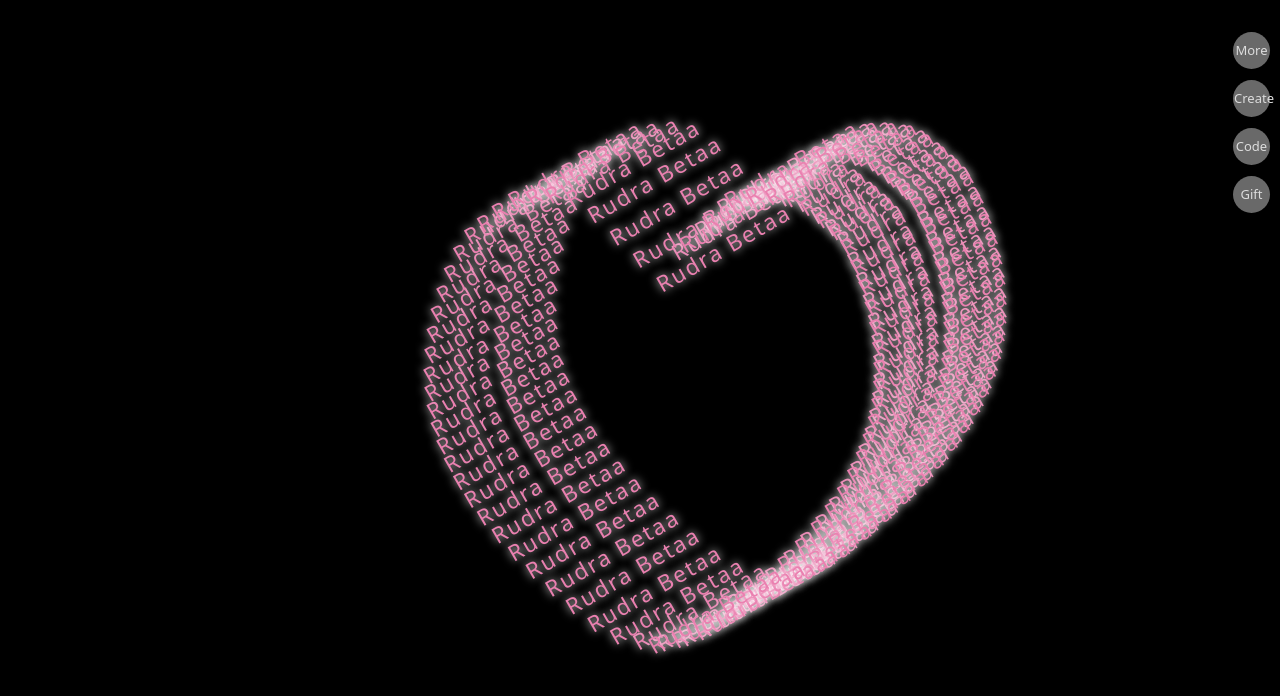
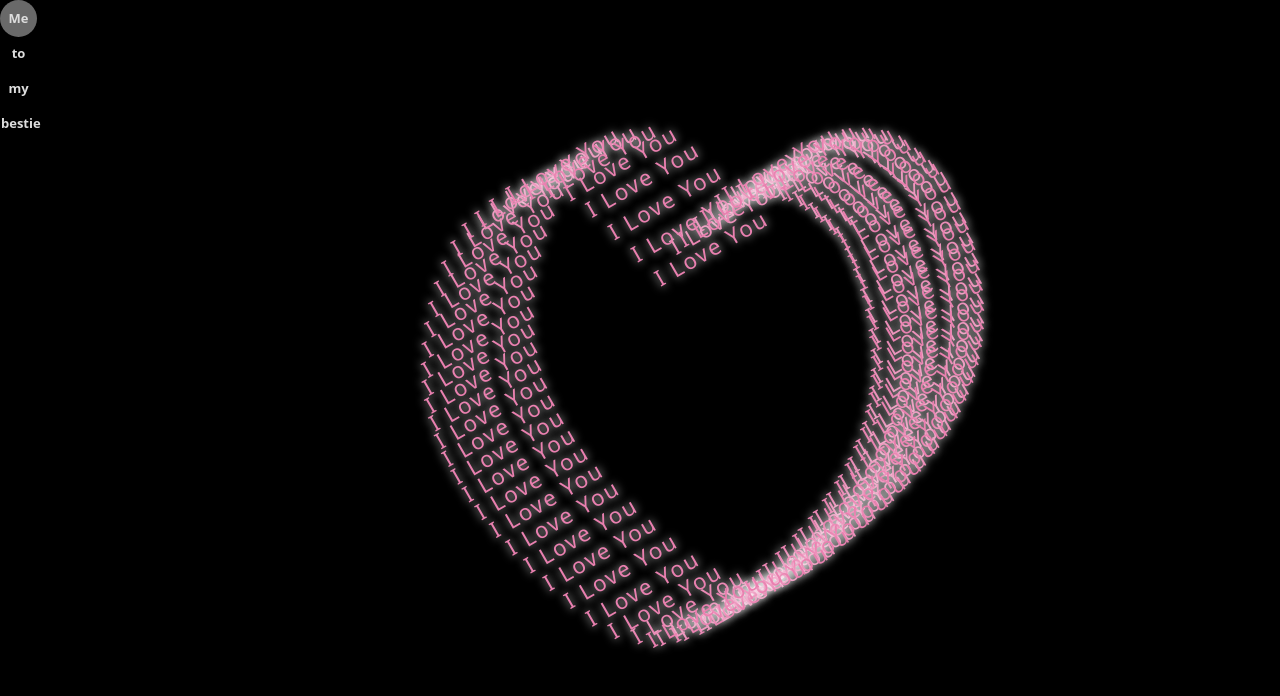
Before and after one commit to adityasingh701/xodx, a plain HTML site: page index.html in a window 1280 px wide. Drawn offline with Linux system fonts and the light colour scheme.

Commit message:
Update index.html

```diff
--- a/index.html
+++ b/index.html
@@ -2,7 +2,7 @@
 <html lang="en">
 <head>
   <meta charset="UTF-8" />
-  <title>Love Forever</title>
+  <title>NoThInG</title>
   <meta name="viewport" content="width=device-width, initial-scale=1" />
   <style>
     /* --- Base page --- */
@@ -14,27 +14,7 @@
       font-family: system-ui, -apple-system, "Segoe UI", Roboto, Arial, sans-serif;
     }
 
-    /* --- Quick links (translated) --- */
-    .quick-link {
-      position: fixed;
-      right: 10px;
-      width: 35px;
-      height: 35px;
-      z-index: 999;
-      background: #696969;
-      border-radius: 50%;
-      padding: 1px;
-      text-align: center;
-      color: #ddd;
-      text-decoration: none;
-      line-height: 35px;
-      font-size: 13px;
-      user-select: none;
-    }
-    .quick-link:nth-of-type(1) { top: 10%; }  /* Create */
-    .quick-link:nth-of-type(2) { top: 4%;  z-index: 998; }  /* More */
-    .quick-link:nth-of-type(3) { top: 16%; z-index: 997; }  /* Source Code */
-    .quick-link:nth-of-type(4) { top: 22%; z-index: 996; }  /* Gift */
+
 
     /* --- Love words --- */
     #ui .love {
@@ -56,6 +36,23 @@
   font-size: 1.4rem;
   text-shadow: 0 0 10px #fff;
 }
+    /* --- Quick links (translated) --- */
+    .asdf {
+      position: fixed;
+
+      width: 35px;
+      height: 35px;
+      z-index: 999;
+      background: #696969;
+      border-radius: 50%;
+      padding: 1px;
+      text-align: center;
+      color: #ddd;
+      text-decoration: none;
+      line-height: 35px;
+      font-size: 13px;
+      user-select: none;
+    }
 
     #ui .love_word {
       color: #ea80b0;
@@ -105,12 +102,10 @@
   </style>
 </head>
 <body>
-  <!-- Translated quick links (you can keep or remove the URLs) -->
-  <a href="https://mp.weixin.qq.com/s/oxLqXBcLCT8ij67DjkW2kw" class="quick-link" title="Create">Create</a>
-  <a href="https://shop1619956412.v.weidian.com/?userid=1619956412&spider_token=2720" class="quick-link" title="More">More</a>
-  <a href="https://pan.quark.cn/s/3344d23e48a8" class="quick-link" title="Source Code">Code</a>
-  <a href="https://shop1619956412.v.weidian.com/?userid=1619956412&spider_token=2720" class="quick-link" title="Gift">Gift</a>
 
+  <div class="asdf">
+    <b>Me to my bestie</b>
+  </div>
   <div id="ui"></div>
 
   <script>
@@ -131,7 +126,7 @@
 
       const word = document.createElement('div');
       word.className = 'love_word';
-      word.textContent = 'Rudra Betaa';
+      word.textContent = 'I Love You';
 
       v.appendChild(word);
       h.appendChild(v);
```
